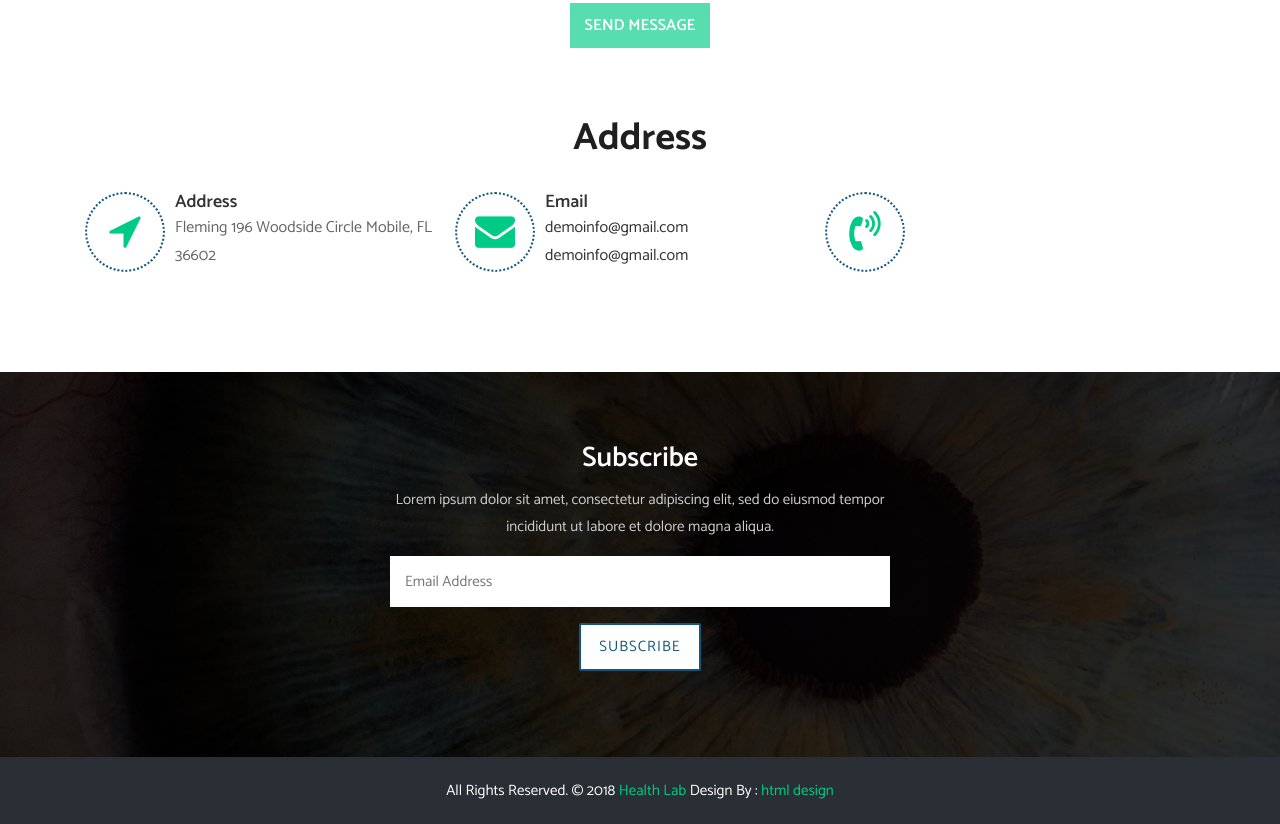
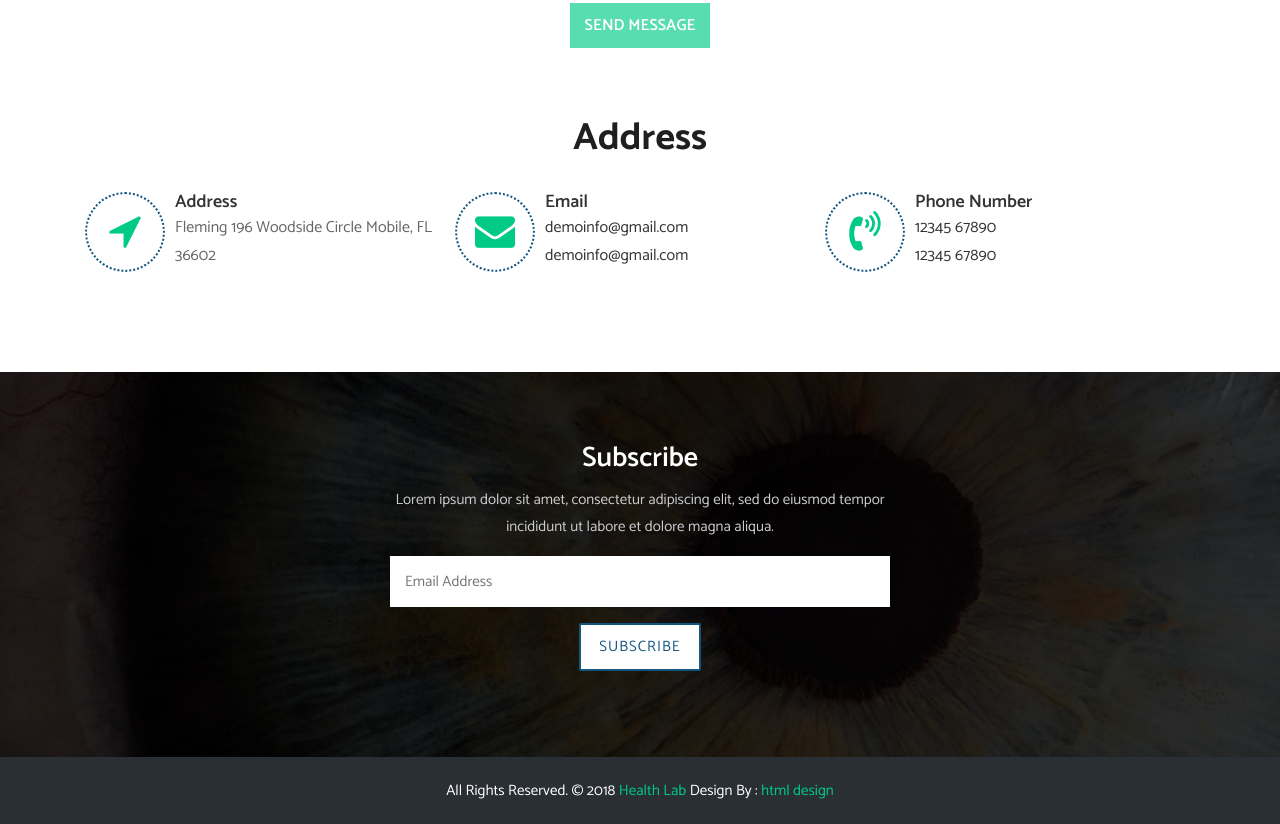
Before and after one commit to Sireeshareddy412/Health-lab, a plain HTML site: page index.html in a window 1280 px wide. Shown: the part 5809-6633 px from the top of the page. Drawn offline with Linux system fonts and the light colour scheme.

Commit message:
Update index.html

```diff
--- a/index.html
+++ b/index.html
@@ -720,7 +720,11 @@
 							<div class="media-left icon-b">
 								<i class="fa fa-volume-control-phone" aria-hidden="true"></i>
 							</div>
-
+							<div class="media-body dit-right">
+								<h4>Phone Number</h4>
+								<a href="#">12345 67890</a><br>
+								<a href="#">12345 67890</a>
+							</div>
 						</div>
 					</div>
 				</div>
```
